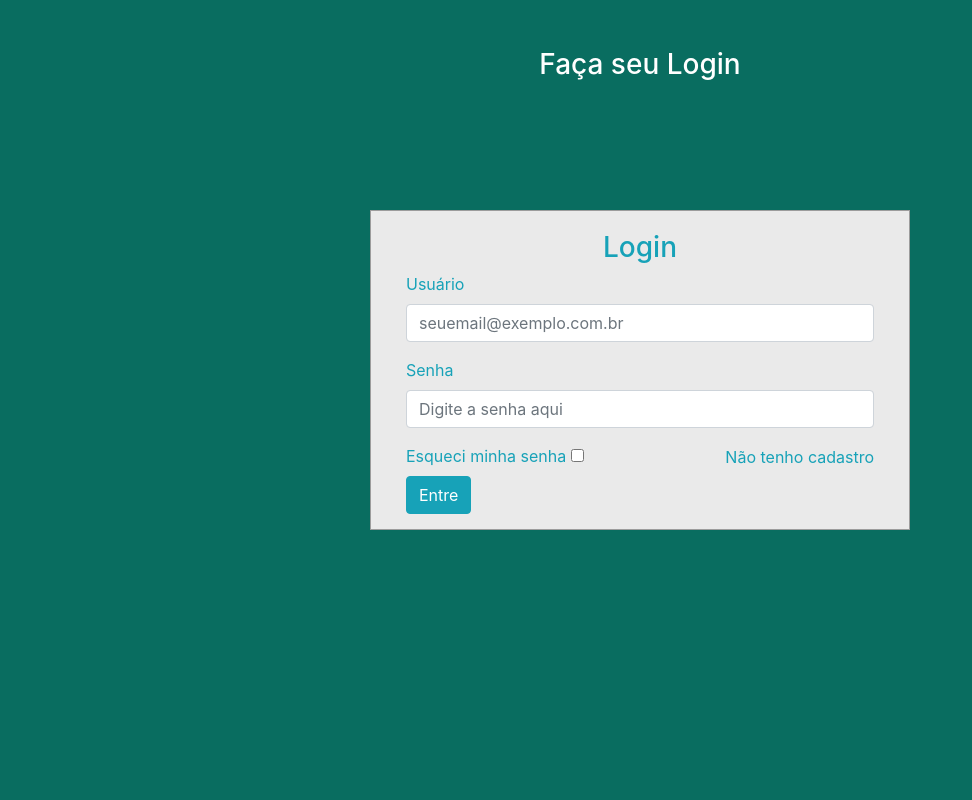
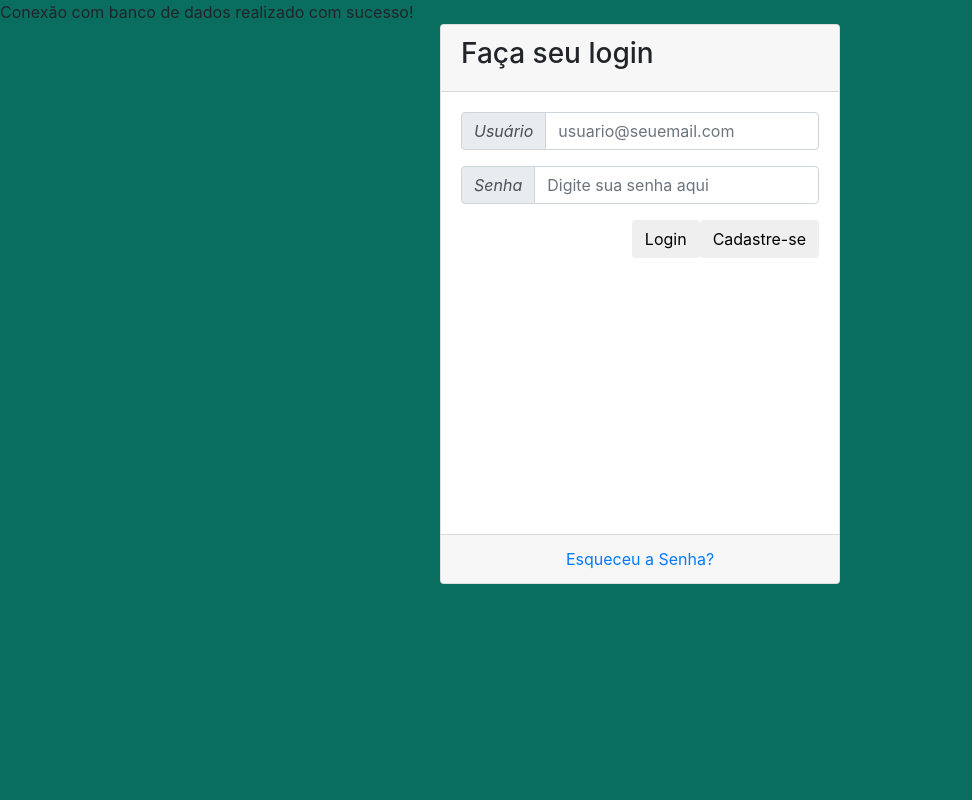
Before and after one commit to RafaellaManfrenatti/Oficina, a PHP site: page /oficina/login.php in a window 1280 px wide. Shown: the whole page, without its empty margins (0-972 px from the left). Run offline with PHP 8.4, Linux system fonts and the light colour scheme.

Commit message:
Add files via upload

```diff
--- /dev/null
+++ b/oficina/conexão.php
@@ -0,0 +1,18 @@
+<?php
+
+$host = "localhost";
+$user = "root";
+$pass = "";
+$dbname = "oficina";
+$port = 3306;
+
+try{
+
+    $conn = new PDO("mysql:host=$host;port=$port;dbname=" . $dbname, $user, $pass);
+
+		echo "Conexão com banco de dados realizado com sucesso!";
+}catch(PDOException $erro){
+    echo "Erro: Conexão com banco de dados não realizada".$erro;
+}
+
+?>
--- a/oficina/head.php
+++ b/oficina/head.php
@@ -11,6 +11,7 @@
     <link rel="stylesheet" href="style.css">
     <link rel="stylesheet" href="pecas.css">
     <link rel="stylesheet" href="acessorios.css">
+    <link rel="stylesheet" href="login.css">
 
     <title>Oficina Conserta Tudo</title>
   </head>
--- a/oficina/login.php
+++ b/oficina/login.php
@@ -1,48 +1,78 @@
-<!DOCTYPE html>
-<html lang="pt-br">
-  <head>
-    <!-- Meta tags Obrigatórias -->
-    <meta charset="utf-8">
-    <meta name="viewport" content="width=device-width, initial-scale=1, shrink-to-fit=no">
+<?php
+    require_once 'head.php';
+    include_once 'conexão.php';
+  ?>
 
-    <!-- Bootstrap CSS -->
-    <link rel="stylesheet" href="https://stackpath.bootstrapcdn.com/bootstrap/4.1.3/css/bootstrap.min.css" integrity="sha384-MCw98/SFnGE8fJT3GXwEOngsV7Zt27NXFoaoApmYm81iuXoPkFOJwJ8ERdknLPMO" crossorigin="anonymous">
+<?php
+$dados = filter_input_array(INPUT_POST, FILTER_DEFAULT);
+if(!empty($dados["btnlogin"]))
+{var_dump($dados);
+$sql = "SELECT matricula,nome, usuario, senha
+FROM funcionario
+WHERE usuario =:usuario
+LIMIT 1";
+$resultado= $conn->prepare($sql);
+$resultado->bindParam(':usuario', $dados['usuario'], PDO::PARAM_STR);
+$resultado->execute();
 
-    <link rel="stylesheet" href="login.css">
+if(($resultado) AND ($resultado->rowCount() !=0)){
+    $linha = $resultado->fetch(PDO::FETCH_ASSOC);
+    var_dump($linha);
+}
 
-    <title>Oficina Conserta Tudo</title>
-  </head>
-  <body>
+}
 
-    <div id="login">
-        <h3 class="text-center text-white pt-5">Faça seu Login</h3>
+?>
+
 <div class="container">
-            <div id="login-row" class="row justify-content-center align-items-center">
-                <div id="login-column" class="col-md-6">
-                    <div id="login-box" class="col-md-12">
-                        <form id="login-form" class="form" action="" method="post">
-                            <h3 class="text-center text-info">Login</h3>
+	<div class="d-flex justify-content-center h-100">
+		<div class="card">
+			<div class="card-header">
+				<h3>Faça seu login</h3>
+				<div class="d-flex justify-content-end social_icon">
+					<span><i class="fab fa-facebook-square"></i></span>
+					<span><i class="fab fa-google-plus-square"></i></span>
+					<span><i class="fab fa-twitter-square"></i></span>
+				</div>
+			</div>
+			<div class="card-body">
+				<form method="POST" action="">
+					<div class="input-group form-group">
+						<div class="input-group-prepend">
+							<span class="input-group-text"><i class="fas fa-user"> Usuário</i></span>
+						</div>
+						<input type="text" class="form-control" placeholder="usuario@seuemail.com" name="usuario">
+
+					</div>
+					<div class="input-group form-group">
+						<div class="input-group-prepend">
+							<span class="input-group-text"><i class="fas fa-key">Senha</i></span>
+						</div>
+						<input type="password" class="form-control" placeholder="Digite sua senha aqui" name="senha">
+					</div>
+
 					<div class="form-group">
-                                <label for="username" class="text-info">Usuário</label><br>
-                                <input type="text" name="username" id="username" placeholder="seuemail@exemplo.com.br" class="form-control">
+						<input type="submit" value="Cadastre-se" class="btn float-right ">
 					</div>
+
 					<div class="form-group">
-                                <label for="password" class="text-info">Senha</label><br>
-                                <input type="text" name="password" id="password" placeholder="Digite a senha aqui" class="form-control">
-                            </div>
-                            <div class="form-group">
-                                <label for="remember-me" class="text-info"><span>Esqueci minha senha</span> <span><input id="remember-me" name="remember-me" type="checkbox"></span></label><br>
-                                <input type="submit" name="submit" class="btn btn-info btn-md" value="Entre">
-                            </div>
-                            <div id="register-link" class="text-right">
-                                <a href="#" class="text-info">Não tenho cadastro</a>
+						<input type="submit" value="Login" class="btn float-right login_btn" name="btnlogin">
 					</div>
 				</form>
+			</div>
+			<div class="card-footer">
+
+				<div class="d-flex justify-content-center links">
+					<a href="#">Esqueceu a Senha?</a>
 				</div>
 			</div>
 		</div>
 	</div>
 </div>
+
+<?php
+
+  ?>
 </body>
 
 
```
Lines whose indentation alone changed are shown as unchanged.
